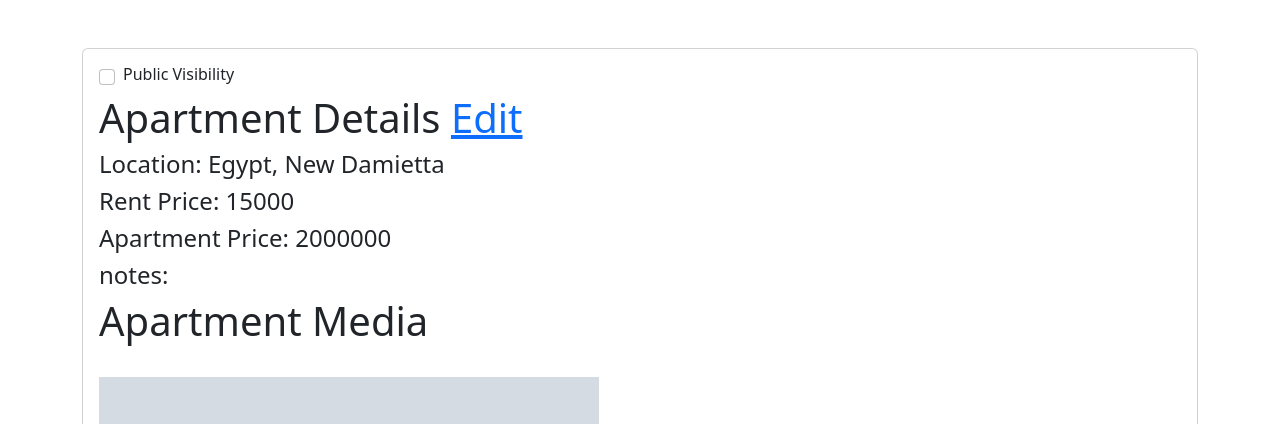
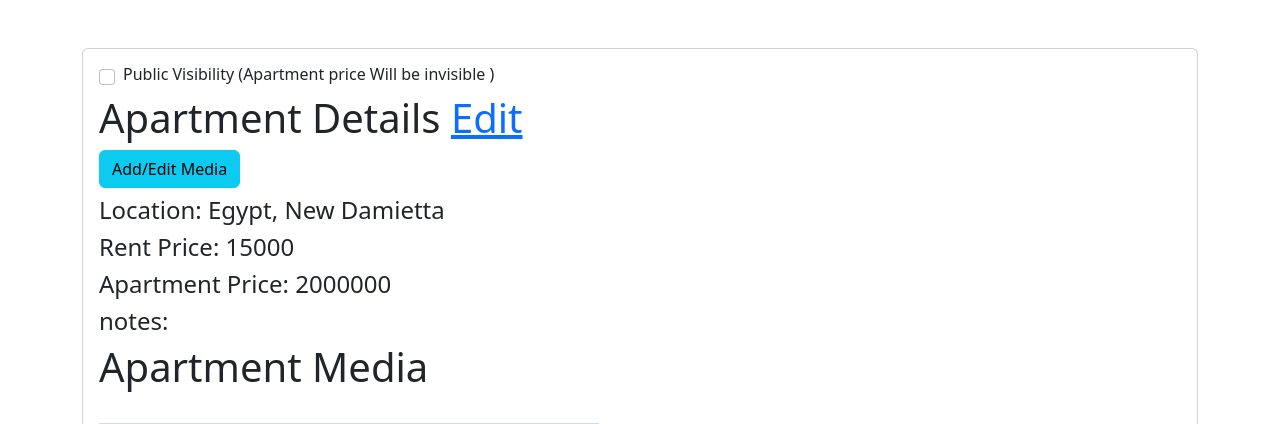
Before and after one commit to YousefSedik/track-rent-system, a Django app: page /view/1 in a window 1280 px wide. Shown: the part 70-494 px from the top of the page. Run offline with Django 5.2, Linux system fonts and the light colour scheme; a user stored in the database is signed in; data comes from the database, SQL or seed files in the repository; tables that the repository leaves empty hold one stand-in row (values such as "Sample post"); grey boxes marked "Sample" are stand-in pictures; some libraries are stand-ins or nearby versions.

Commit message:
Add/Delete/Edit Apartment Media

```diff
--- a/dj-project/apartment/templates/apartments/base.html
+++ b/dj-project/apartment/templates/apartments/base.html
@@ -3,7 +3,9 @@
     {% block title %}  {% endblock title %}
 </title>
 {% include 'apartments/components/navbar.html' %}
+<body hx-headers='{"X-CSRFToken": "{{ csrf_token }}"}'>
 
+</body>
 {% block content %}
 
 
--- a/dj-project/apartment/templates/apartments/components/add_media.html
+++ b/dj-project/apartment/templates/apartments/components/add_media.html
@@ -1 +1,7 @@
 {% include 'apartments/components/include_bootst.html' %}
+
+<div class="mb-3">
+    <label for="formFileSm" class="form-label">Add More</label>
+    <input class="form-control form-control-sm" name="media" id="formFileSm" type="file"
+    accept=".mp4, .jpg, .png">
+</div>
--- a/dj-project/apartment/templates/apartments/edit_apart.html
+++ b/dj-project/apartment/templates/apartments/edit_apart.html
@@ -6,8 +6,11 @@
 {% endblock title %}
 
 {% block content %}
- <div class="container">
 
+{% if apartment.owner == user %}
+
+<div class="container">
+    <a href="{% url 'apartment:add_media_page' apartment.id %}" class="btn btn-info mt-2"> Add/Edit Media </a>
      <form method="post" class="form">
          {% csrf_token %}
 
@@ -16,4 +19,5 @@
          {% bootstrap_button button_type="submit" content="Update" %}
      </form>
  </div>
+{% endif %}
 {% endblock content %}
--- a/dj-project/apartment/templates/apartments/view_apart.html
+++ b/dj-project/apartment/templates/apartments/view_apart.html
@@ -12,43 +12,48 @@
       {% if apartment.owner == user %}
       <div class="form-check">
 
-
         <input hx-get="{% url 'apartment:reversePublicity' apartment.id %}" hx-trigger="click" class="form-check-input"
           type="checkbox" value="" {% if apartment.public_visibility %} checked {% endif %}>
 
         <label class="form-check-label" for="flexCheckIndeterminate">
-          <h6>Public Visibility</h6>
+          <h6>Public Visibility (Apartment price Will be invisible )</h6>
         </label>
       </div>
       {% endif %}
 
-      <h1> Apartment Details <a href="{% url 'apartment:edit-apartment' apartment.id %} ">Edit </a> </h1>
+      <h1> Apartment Details
+        {% if apartment.owner == user %}
+        <a href="{% url 'apartment:edit-apartment' apartment.id %} ">Edit </a>
+        <br>
+        <a href="{% url 'apartment:add_media_page' apartment.id %}" class="btn btn-info mt-2"> Add/Edit Media </a>
+
+        {% endif %}
+      </h1>
       <h4>Location: {{apartment}}</h4>
-      <h4>Rent Price: {{apartment.rent_price}}</h4>
+      <h4>Rent Price: {{ apartment.rent_price|default:"Not specified" }}</h4>
+      {% if apartment.owner == user %}
       <h4>Apartment Price: {{apartment.price}}</h4>
+      {% endif %}
 
       <h4>notes: {{apartment.notes}}</h4>
-
       <!-- Show Apartment Media  -->
       <h1> Apartment Media </h1>
       <br>
       {% for photo in photos %}
       <img src="{{ photo.photo.url }}" alt="" width="500" height="500">
       {% endfor %}
-      <br>
+      <hr>
       {% for video in videos %}
-      <video src="{{ video.video.url }}" alt="" width="500" height="500">
-        <hr>
-        {% endfor %}
+      <video controls src="{{ video.video.url }}" alt="" width="500" height="500"></video>
+      {% endfor %}
     </div>
     <br>
     {% if apartment.owner == user %}
     <div class="form-check">
       <!-- delete btn -->
-      <button hx-headers='{"X-CSRFToken": "{{ csrf_token }}"}' hx-confirm="Are You Sure To Delete The Apartment and all rent contracts related ?"
-      hx-swap="none"
-      hx-post="{% url 'apartment:delete-apartment' apartment.id %}" type="button" class="btn btn-danger">
-        Delete
+      <button hx-confirm="Are You Sure To Delete The Apartment and all rent contracts related ?" hx-swap="none"
+        hx-post="{% url 'apartment:delete-apartment' apartment.id %}" type="button" class="btn btn-danger">
+        Delete Apartment
       </button>
       {% endif %}
       <br>
--- a/dj-project/apartment/urls.py
+++ b/dj-project/apartment/urls.py
@@ -7,12 +7,16 @@
     path('add/', views.AddApartmentView.as_view(), name='add-apartment'),
     path('edit/<int:pk>', views.EditApartmentView.as_view(), name='edit-apartment'),
     path('delete/<int:pk>',views.delete_apartment, name='delete-apartment'),
+    path('AddMedia/<int:pk>', views.add_media_page, name='add_media_page'),
 
 ]
 
 
 htmx_urlpatterns = [
     path('reversePublicity/<int:pk>', views.reverse_public_visibility, name='reversePublicity'),
+    path('add-media/<int:pk>', views.add_media, name='add-media' ),
+    path('delete-media/<int:pk>', views.delete_media, name='delete_media'),
+
 ]
 
 urlpatterns += htmx_urlpatterns
--- a/dj-project/apartment/views.py
+++ b/dj-project/apartment/views.py
@@ -1,7 +1,6 @@
-from django.shortcuts import render, redirect
+from django.shortcuts import render, redirect, get_object_or_404, Http404
 from django.http.response import HttpResponse
 from django.views.generic import TemplateView, ListView, CreateView, UpdateView, DetailView
-# from django.views.generic.edit import
 from django.db.models import OuterRef, Subquery
 from django.contrib.auth.mixins import LoginRequiredMixin
 from .models import Apartment, Photo, Video
@@ -15,9 +14,17 @@
     model = Apartment
     template_name = 'apartments/home.html'
     context_object_name = 'apartment_list'
+
     def get_queryset(self):
         queryset = super(ApartmentView, self).get_queryset()
+        queryset = queryset.filter(owner=self.request.user)
+        queryset = queryset.annotate(
+            first_photo=Subquery(
+                Photo.objects.filter(apartment_id=OuterRef('pk')).order_by('pk').values('photo')[:1]
+            )
+        )
         return queryset
+
 class ViewApartmentView(DetailView):
     model = Apartment
     template_name = 'apartments/view_apart.html'
@@ -30,6 +37,7 @@
         context = super().get_context_data(**kwargs)
         context['photos'] = Photo.objects.filter(apartment=context['apartment'])
         context['videos'] = Video.objects.filter(apartment=context['apartment'])
+        print(context['videos'])
         return context
 class AddApartmentView(LoginRequiredMixin, CreateView):
     login_url = "/login/"
@@ -42,7 +50,7 @@
 
 
 
-class EditApartmentView(UpdateView, LoginRequiredMixin):
+class EditApartmentView(LoginRequiredMixin, UpdateView):
     login_url = "/login/"
     template_name = 'apartments/edit_apart.html'
     model = Apartment
@@ -53,7 +61,10 @@
         "rent_price",
     ]
     success_url ="/"
-
+    def form_valid(self, form):
+        instance = form.save(commit=False)
+        instance.user = self.request.user
+        super(EditApartmentView, self).save(form)
 
 def reverse_public_visibility(request, pk):
     apartment = Apartment.objects.get(pk=pk)
@@ -70,3 +81,49 @@
     response = HttpResponse()
     response["HX-Redirect"] = "/"
     return response
+
+def add_media_page(request, pk):
+    apartment = get_object_or_404(Apartment, pk=pk)
+    if apartment.owner != request.user:
+        return redirect('/')
+    videos = Video.objects.filter(apartment=apartment)
+    context = {
+        'photos': Photo.objects.filter(apartment=apartment),
+        'videos': videos,
+        'pk': pk
+    }
+    if videos:
+        print(videos[0])
+    return render(request, 'apartments/add_media.html', context)
+
+
+def add_media(request, pk):
+    data = request.FILES
+    apartment = get_object_or_404(Apartment, pk=pk)
+    if apartment.owner != request.user:
+        return redirect('/')
+
+    content_type = data.get('media').content_type
+
+    if 'image' in content_type:
+        photo = Photo.objects.create(apartment=apartment, photo=data.get('media'))
+        return render(request, 'apartments/components/htmx-add-photo.html', {'photo': photo})
+    elif 'video' in content_type:
+        video= Video.objects.create(apartment=apartment, video=data.get('media'))
+        return render(request, 'apartments/components/htmx-add-video.html', {'video': video})
+
+
+
+def delete_media(request, pk):
+
+    if request.htmx.target[0] == 'p':
+        photo = Photo.objects.get(pk=pk)
+        if request.user == photo.apartment.owner:
+            photo.delete()
+
+    elif request.htmx.target[0] == 'v':
+        video = Video.objects.get(pk=pk)
+        if request.user == photo.apartment.owner:
+            video.delete()
+
+    return HttpResponse('')
```
Also changed, not shown: dj-project/apartment/templates/apartments/add_media.html (added, +54 -0 lines), dj-project/apartment/templates/apartments/components/apart_card.html (+10 -3 lines), dj-project/apartment/templates/apartments/components/htmx-add-photo.html (added, +9 -0 lines), dj-project/apartment/templates/apartments/components/htmx-add-video.html (added, +12 -0 lines), dj-project/static/default.jpeg (added), 1 other file.
